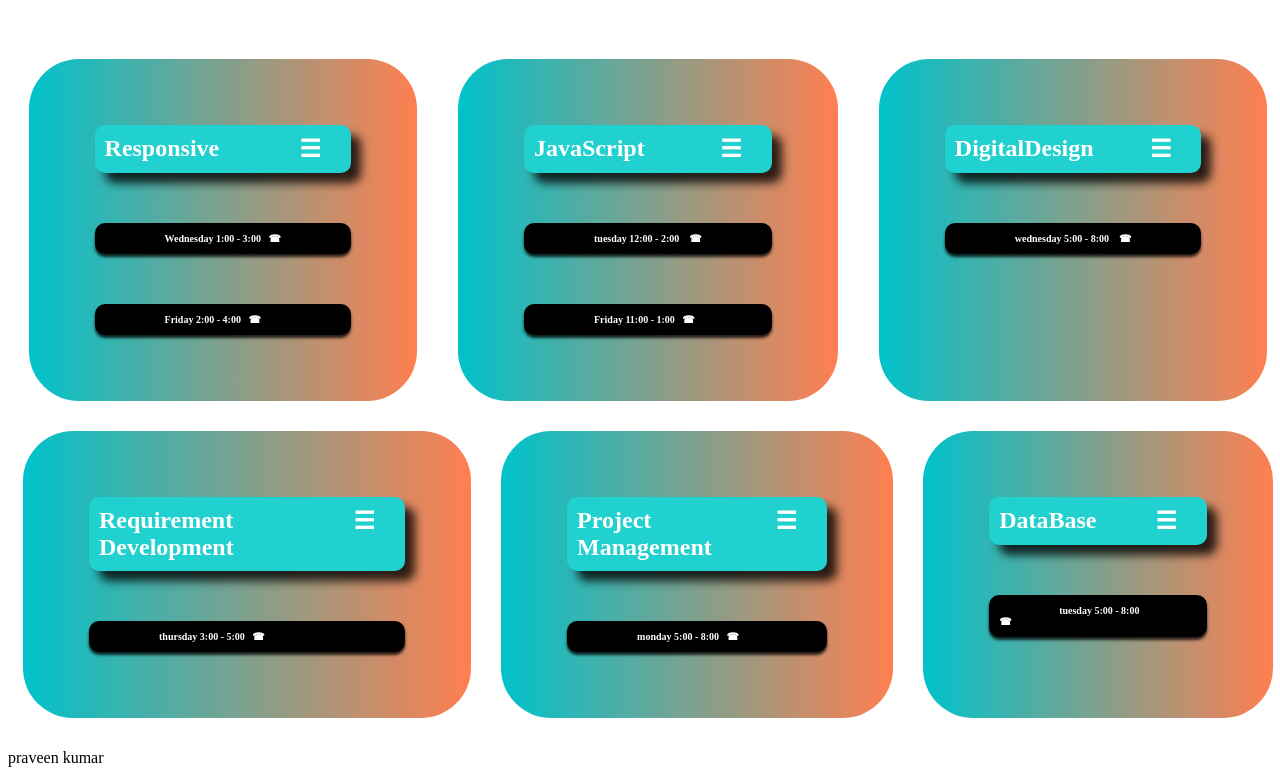
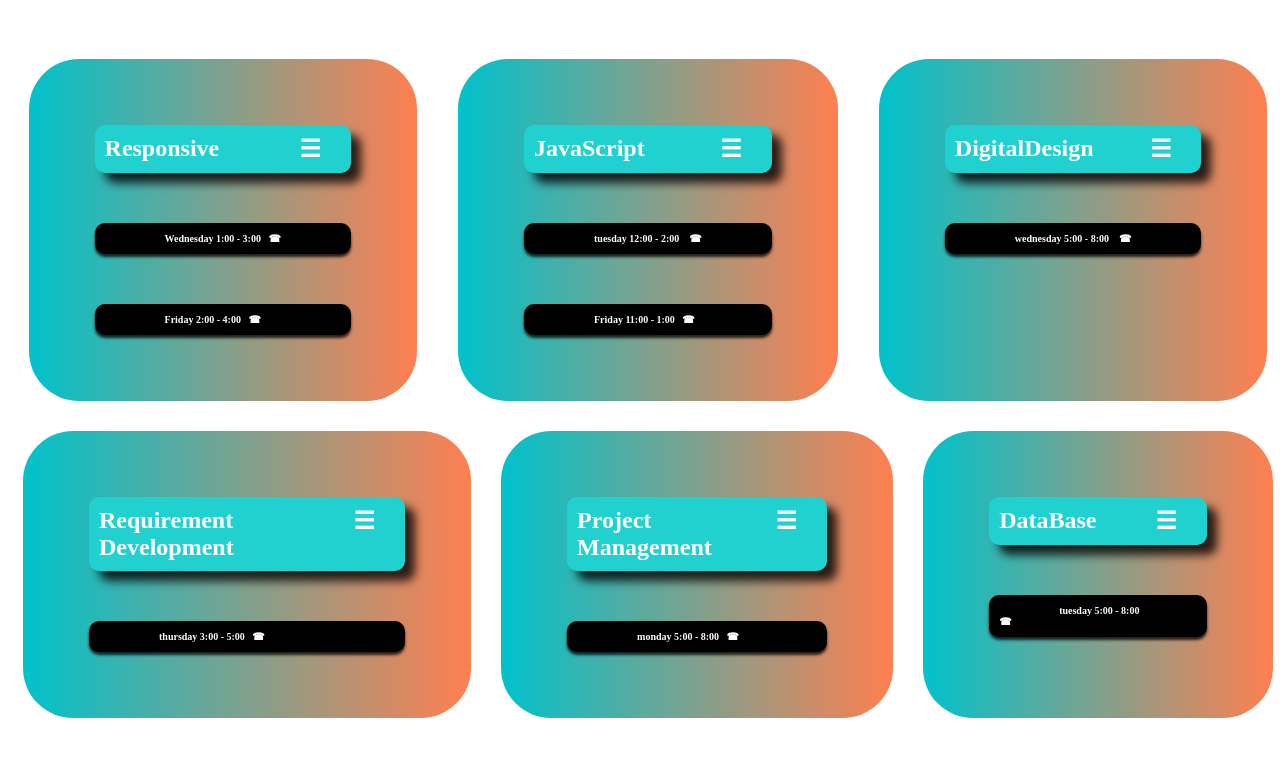
Before and after one commit to mPraveen9876/praveen.github.io, a plain HTML site: page index.html in a window 1280 px wide. Shown: the part 130-913 px from the top of the page. After the commit the page ends 871 px from the top, so only its background shows below. Drawn offline with Linux system fonts and the light colour scheme.

Commit message:
Update index.html

```diff
--- a/index.html
+++ b/index.html
@@ -30,7 +30,6 @@
 	<div class="module-border-wrap"><a href="Database/Instructional Plan/Instructional Plan Template.html">
 	<h2>DataBase<div class="menu"> &#9776;</div></h2></a><h3><a href="https://conestogac.zoom.us/j/91360257644?pwd=QWJDZktZeWtpRlkxbkwreHZQakl4Zz09" target="new">tuesday 5:00 - 8:00&nbsp;&nbsp; &#9742;</a></h3></div>
 	</div>
-	<footer>
-	<p>praveen kumar</p></footer>
+
 </body>
 </html>
```
